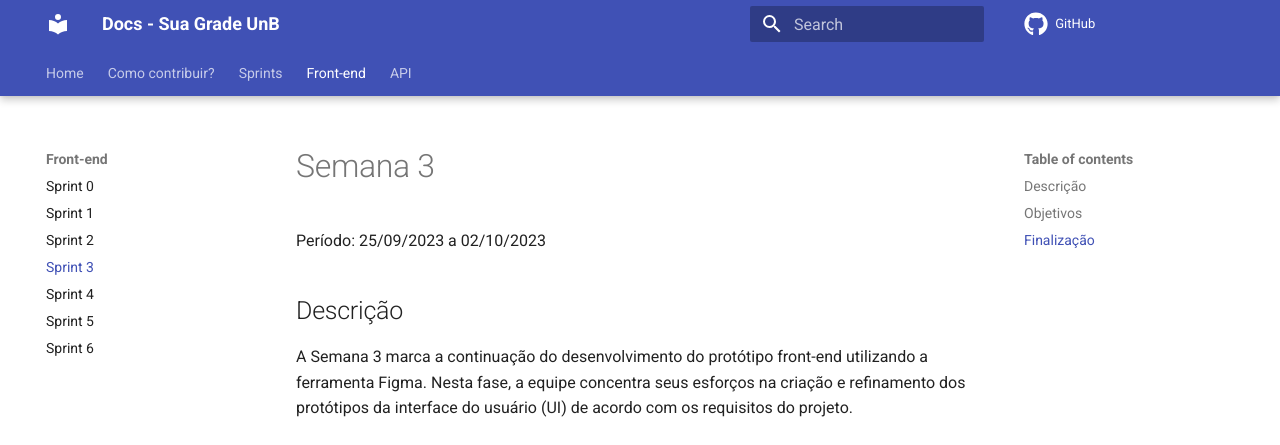
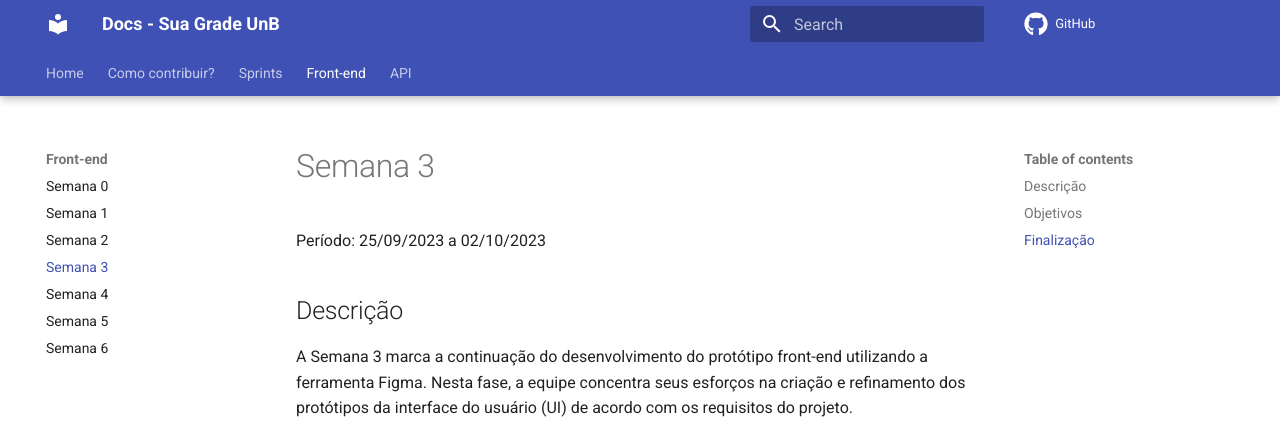
Before and after one commit to unb-mds/2023-2-SuaGradeUnB, an MkDocs documentation site: the page built from docs/frontend/semana-3.md, in a window 1280 px wide. Shown: the top 445 px of the page. Built offline with MkDocs 1.6.1 and Material for MkDocs 9.7.7, drawn with Linux system fonts in a browser that asks for light colours; comment, search, counter and statistics services are not loaded.

Commit message:
docs(mlkdocs):correção de indicies da documentação

```diff
--- a/mkdocs.yml
+++ b/mkdocs.yml
@@ -12,13 +12,13 @@ nav:
     - Sprint 4: sprints/sprint-4.md
 
   - Front-end:
-    - Sprint 0: frontend/semana-0.md
-    - Sprint 1: frontend/semana-1.md
-    - Sprint 2: frontend/semana-2.md
-    - Sprint 3: frontend/semana-3.md
-    - Sprint 4: frontend/semana-4.md
-    - Sprint 5: frontend/semana-5.md
-    - Sprint 6: frontend/semana-6.md
+    - Semana 0: frontend/semana-0.md
+    - Semana 1: frontend/semana-1.md
+    - Semana 2: frontend/semana-2.md
+    - Semana 3: frontend/semana-3.md
+    - Semana 4: frontend/semana-4.md
+    - Semana 5: frontend/semana-5.md
+    - Semana 6: frontend/semana-6.md
 
   - API: api.md
 
```
